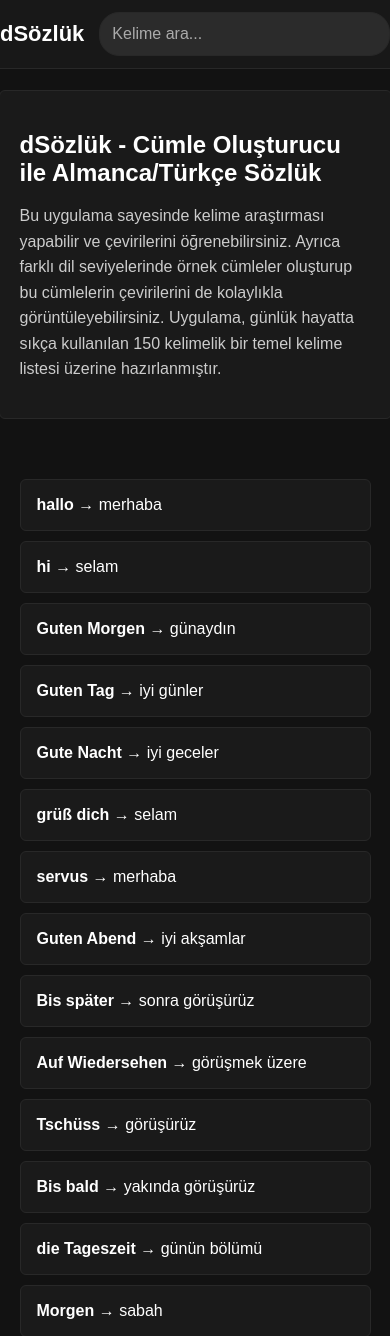
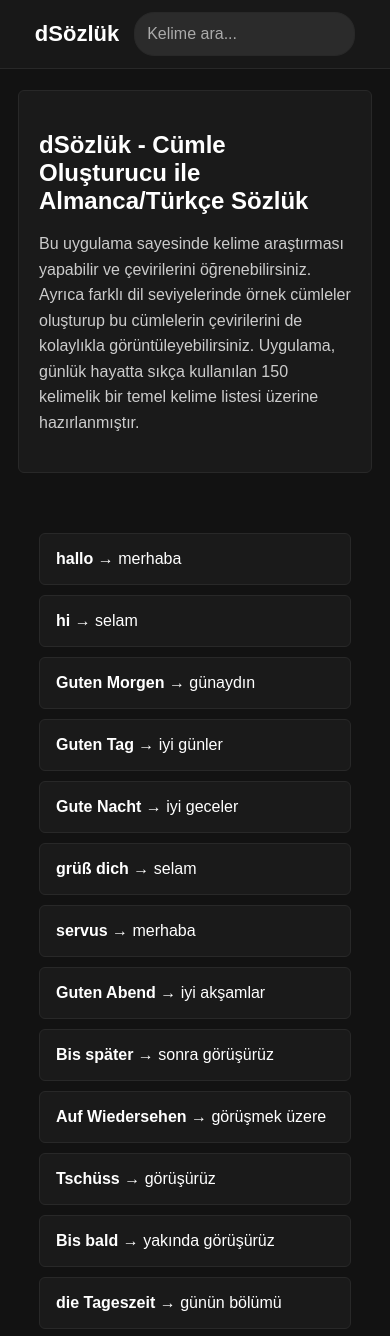
Before and after one commit to mdonmez/dSozluk, a Flask app: page / in a window 390 px wide. Shown: the top 1336 px of the page. Run offline with Flask 3, Linux system fonts and the light colour scheme.

Commit message:
Small changes.
Better optimizations for mobile.

```diff
--- a/static/style.css
+++ b/static/style.css
@@ -41,7 +41,7 @@ html {
 
 /* App Explanation Section */
 .app-explanation {
-    width: 90%;
+    width: 80%;
     max-width: 800px;
     margin: 30px 0;
     padding: 20px;
@@ -67,7 +67,7 @@ html {
 
 /* Search Bar Styles */
 .search-bar {
-    width: 90%;
+    width: 50%;
     max-width: 500px;
     padding: 12px;
     font-size: 16px;
@@ -85,7 +85,7 @@ html {
 
 /* Word List Container */
 .word-list {
-    width: 90%;
+    width: 80%;
     max-width: 800px;
     margin-top: 20px;
 }
@@ -205,7 +205,7 @@ html {
 
 /* Footer Styles */
 .footer-separator {
-    width: 90%;
+    width: 80%;
     max-width: 800px;
     margin: 20px auto;
     border: none;
```
